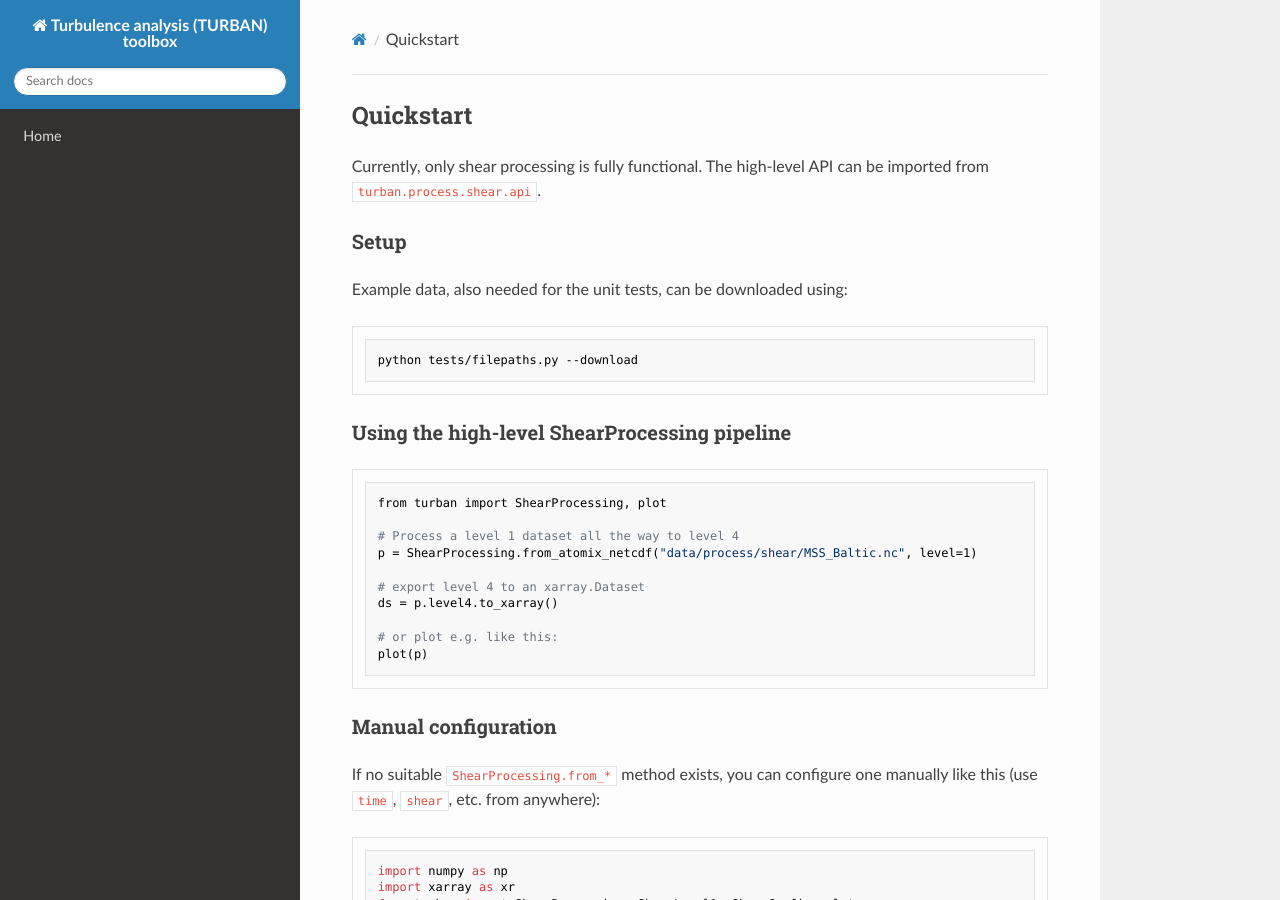
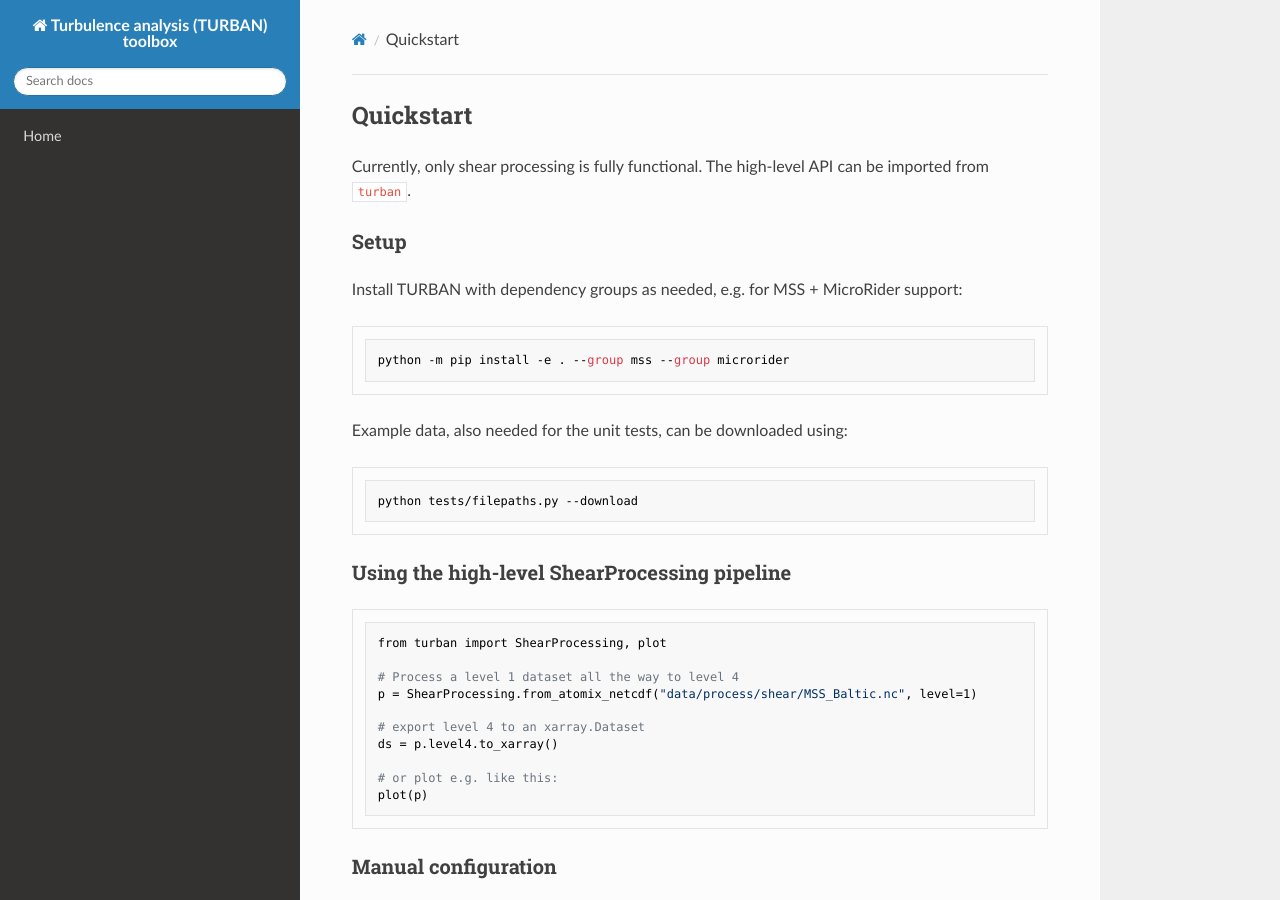
Before and after one commit to turban-toolbox/turban-toolbox, an MkDocs documentation site: the page built from docs/quickstart.md, in a window 1280 px wide and 900 px high. Built offline with MkDocs 1.6.1, drawn with Linux system fonts in a browser that asks for light colours; nearby versions of some CDN libraries.

Commit message:
use dependency-groups as per PEP 735

````diff
--- a/docs/quickstart.md
+++ b/docs/quickstart.md
@@ -1,8 +1,14 @@
 ## Quickstart
 
-Currently, only shear processing is fully functional. The high-level API can be imported from `turban.process.shear.api`.
+Currently, only shear processing is fully functional. The high-level API can be imported from `turban`.
 
 ### Setup
+
+Install TURBAN with dependency groups as needed, e.g. for MSS + MicroRider support:
+
+```bash
+python -m pip install -e . --group mss --group microrider
+```
 
 Example data, also needed for the unit tests, can be downloaded using:
 ```bash
````
Also changed, not shown: README.md (+3 -3 lines), docs/devguide.md (+8 -0 lines), pyproject.toml (+10 -18 lines).
